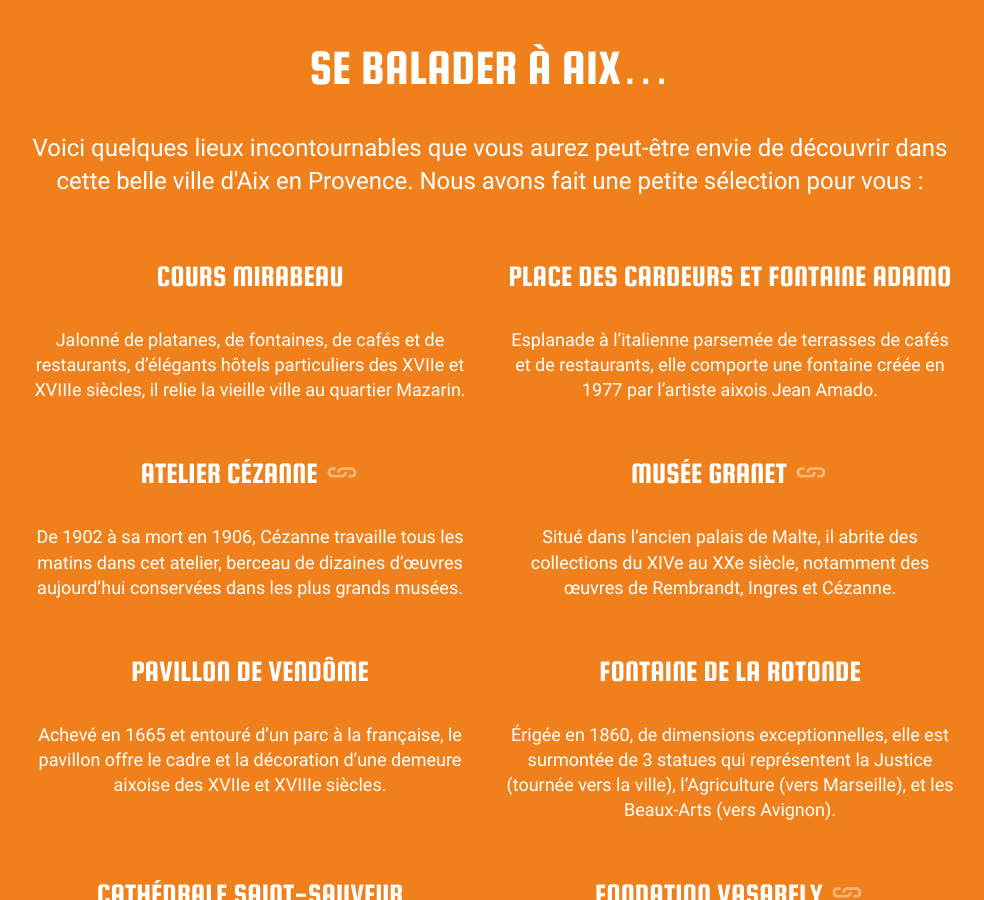
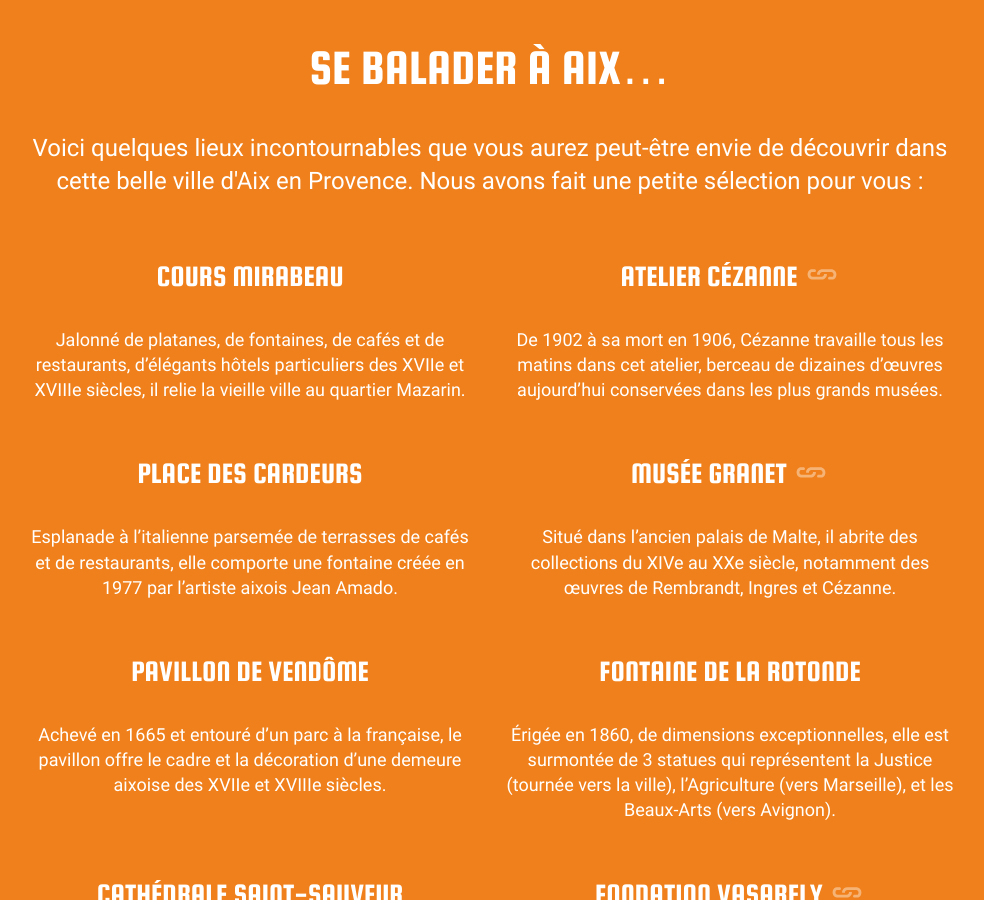
Before and after one commit to sudweb/2017, a Jekyll site: the page built from lieux.html, in a window 1280 px wide and 900 px high, scrolled down 4953 px. Shown: the whole window, without its empty margins (150-1134 px from the left). Built offline with Jekyll 4.4.1, drawn with Linux system fonts in a browser that asks for light colours.

Commit message:
change order

```diff
--- a/_data/visits.yml
+++ b/_data/visits.yml
@@ -2,12 +2,12 @@
 - name: Cours Mirabeau
   description: Jalonné de platanes, de fontaines, de cafés et de restaurants, d’élégants hôtels particuliers des XVIIe et XVIIIe siècles, il relie la vieille ville au quartier Mazarin.
 
-- name: Place des cardeurs et fontaine Adamo
-  description: Esplanade à l’italienne parsemée de terrasses de cafés et de restaurants, elle comporte une fontaine créée en 1977 par l’artiste aixois Jean Amado.
-
 - name: Atelier Cézanne
   description: De 1902 à sa mort en 1906, Cézanne travaille tous les matins dans cet atelier, berceau de dizaines d’œuvres aujourd’hui conservées dans les plus grands musées.
   website: http://www.atelier-cezanne.com
+
+- name: Place des cardeurs
+  description: Esplanade à l’italienne parsemée de terrasses de cafés et de restaurants, elle comporte une fontaine créée en 1977 par l’artiste aixois Jean Amado.
 
 - name: Musée Granet
   description: Situé dans l’ancien palais de Malte, il abrite des collections du XIVe au XXe siècle, notamment des œuvres de Rembrandt, Ingres et Cézanne.
```
Also changed, not shown: 1 other file.
